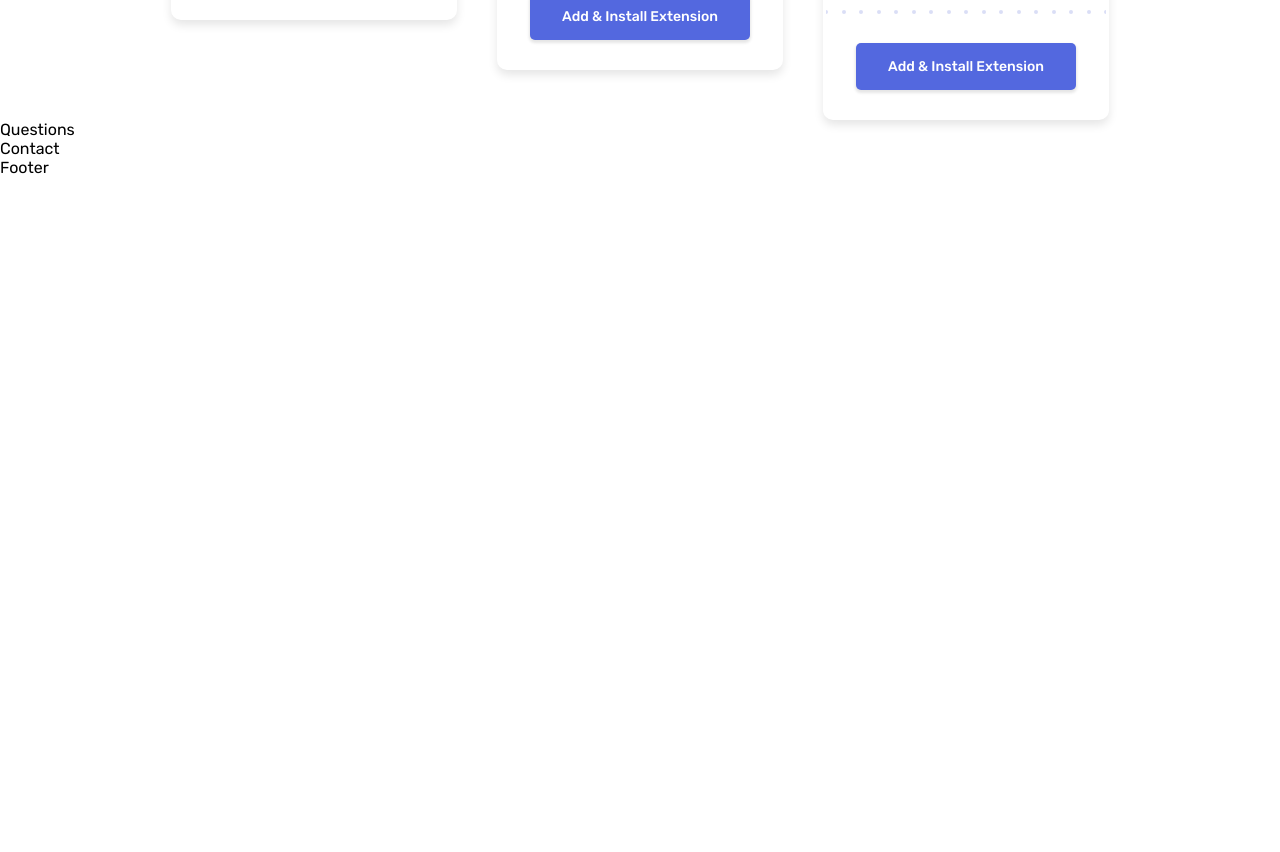
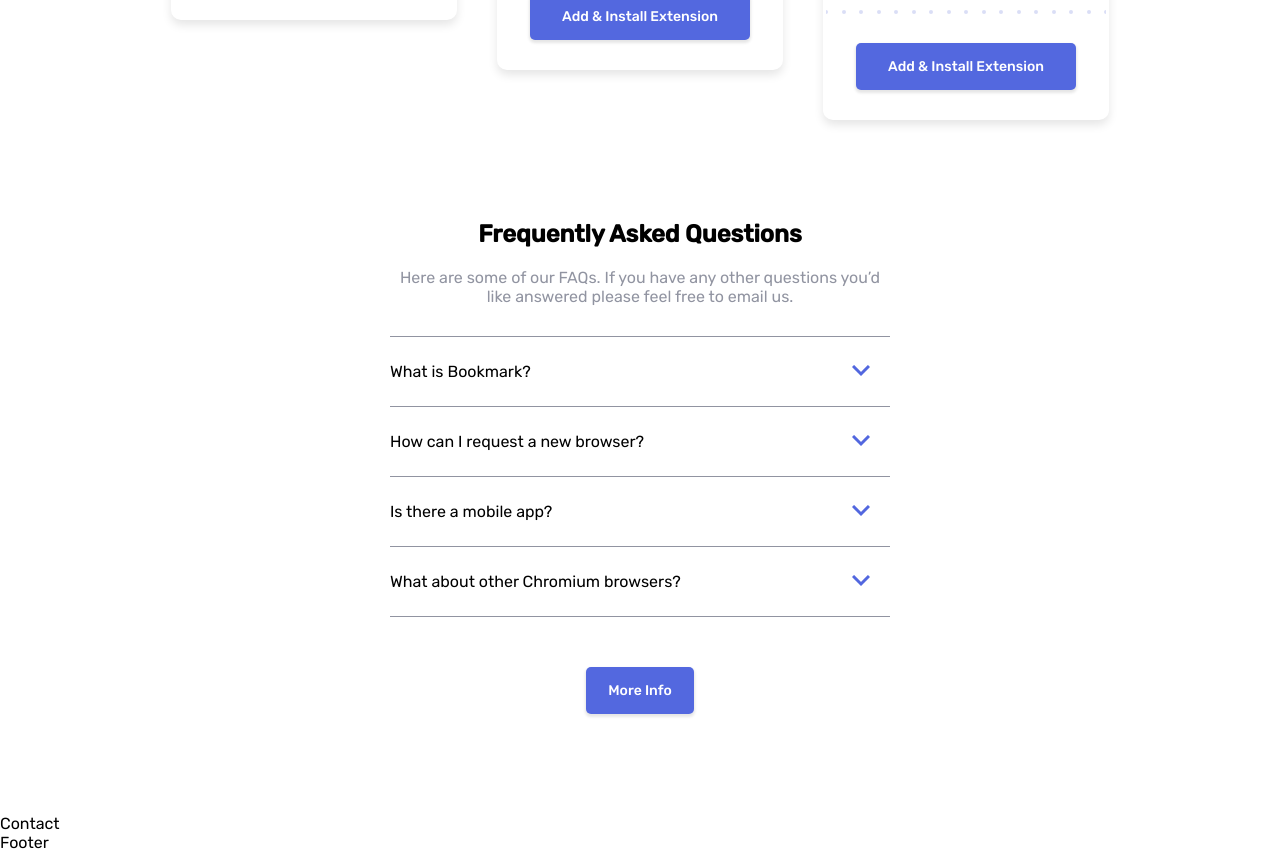
Before and after one commit to Safi100/react-bookmark-landing-page, a React (Create React App) app: page / in a window 1280 px wide. Shown: the part 1412-2264 px from the top of the page. Before the commit the page ends 1589 px from the top, so only its background shows below. Built offline with nearby package versions, Linux system fonts and the light colour scheme.

Commit message:
finish intro style

```diff
--- a/src/app.css
+++ b/src/app.css
@@ -32,3 +32,14 @@ li{
     border-radius: 5px;
     font-weight: 500;
 }
+.btn:hover{
+    background: transparent;
+}
+.blue_btn{
+    background: var(--Soft-Blue);
+    color: #fff;
+}
+.blue_btn:hover{
+    color: var(--Soft-Blue);
+    border-color: var(--Soft-Blue);
+}
--- a/src/components/extension/extension.css
+++ b/src/components/extension/extension.css
@@ -1,6 +1,9 @@
 .extension{
     padding-top: 50px;
     padding-bottom: 100px;
+}
+.extension .paragraph{
+    max-width: 536px;
 }
 .cards_container{
     display: flex;
--- a/src/components/intro/intro.css
+++ b/src/components/intro/intro.css
@@ -43,22 +43,12 @@
     display: flex;
     gap: 15px;
 }
-.blue_btn{
-    background: var(--Soft-Blue);
-    color: #fff;
-}
+
 .firefox_btn{
     background: #F7F7F7;
     color: #565660;
 }
-.intro .wrapper .left .buttons .btn:hover{
-    background: transparent;
-}
-.intro .wrapper .left .buttons .blue_btn:hover{
-    color: var(--Soft-Blue);
-    border-color: var(--Soft-Blue);
-}
-.intro .wrapper .left .buttons .firefox_btn:hover{
+.firefox_btn:hover{
 
     color: #5A5A63;
     border-color: #5A5A63;
@@ -118,4 +108,3 @@
         font-size: 25px;
     }
 }
-/* and (min-width:1059px) */
--- /dev/null
+++ b/src/components/questions/Question.jsx
@@ -0,0 +1,18 @@
+import React, { useState } from 'react'
+
+const Question = ({question, answer}) => {
+    const [open, setOpen] = useState(false)
+  return (
+    <div className="question_answer_container" onClick={() => setOpen(!open)}>
+        <div className="question">
+            <span className='question_title'>{question}</span>
+            <div className={`arrow ${(open === true) ? "arrow_in_open" : ""}`}><svg xmlns="http://www.w3.org/2000/svg" width="18" height="12"><path className={`${(open === true) ? "arrow_color_in_open" : ""}`} fill="none" stroke="#5267DF" stroke-width="3" d="M1 1l8 8 8-8"/></svg></div>
+        </div>
+        <div className={`answer ${(open === true) ? "open" : "close" }`}>
+            <p className='answer_title'>{answer}</p>
+        </div>
+    </div>
+  )
+}
+
+export default Question
--- a/src/components/questions/Questions.jsx
+++ b/src/components/questions/Questions.jsx
@@ -1,9 +1,21 @@
 import React from 'react'
+import Question from './Question'
 import "./questions.css"
 const Questions = () => {
   return (
     <div className='questions'>
-      Questions
+      <div className="wrapper">
+        <h2 className='heading'>Frequently Asked Questions</h2>
+        <p className='paragraph'>Here are some of our FAQs. If you have any other questions you’d like
+        answered please feel free to email us.</p>
+        <div className="questions_container">
+          <Question question={"What is Bookmark?"} answer={"Lorem ipsum dolor sit amet, consectetur adipiscing elit. Fusce tincidunt justo eget ultricies fringilla. Phasellus blandit ipsum quis quam ornare mattis."} />
+          <Question question={"How can I request a new browser?"} answer={"Vivamus luctus eros aliquet convallis ultricies. Mauris augue massa, ultricies non ligula. Suspendisse imperdiet. Vivamus luctus eros aliquet convallis ultricies. Mauris augue massa, ultricies non ligula. Suspendisse imperdie tVivamus luctus eros aliquet convallis ultricies. Mauris augue massa, ultricies non ligula. Suspendisse imperdie"} />
+          <Question question={"Is there a mobile app?"} answer={"Sed consectetur quam id neque fermentum accumsan. Praesent luctus vestibulum dolor, ut condimentum urna vulputate eget. Cras in ligula quis est pharetra mattis sit amet pharetra purus. Sed sollicitudin ex et ultricies bibendum."} />
+          <Question question={"What about other Chromium browsers?"} answer={"Integer condimentum ipsum id imperdiet finibus. Vivamus in placerat mi, at euismod dui. Aliquam vitae neque eget nisl gravida pellentesque non ut velit."} />
+        </div>
+        <div className="button_div"><button className='btn blue_btn'>More Info</button></div>
+      </div>
     </div>
   )
 }
--- a/src/components/questions/questions.css
+++ b/src/components/questions/questions.css
@@ -0,0 +1,50 @@
+.questions{
+    padding: 100px 0;
+}
+.questions .wrapper{
+    max-width: 500px;
+}
+.questions .paragraph{
+    max-width: unset;
+}
+.questions_container{
+    border-bottom: 1px solid var(--Grayish-Blue);
+    margin-bottom: 50px;
+}
+.question_answer_container{
+    border-top: 1px solid var(--Grayish-Blue);
+}
+.question{
+    display: flex;
+    justify-content: space-between;
+    padding: 25px 0;
+    cursor: pointer;
+}
+.question:hover .question_title {
+    color: var(--Soft-Red);
+}
+.question .arrow{
+    margin-right: 20px;
+}
+.arrow_in_open{
+    transform: rotate(180deg);
+}
+.arrow_color_in_open{
+    stroke: var(--Soft-Red) !important;
+}
+.answer_title{
+    color: var(--Grayish-Blue);
+}
+.answer.open{
+    height: max-content;
+    padding-bottom: 25px;
+}
+.answer.close{
+    height: 0;
+    overflow: hidden;
+    padding:0;
+}
+.button_div{
+    display: flex;
+    justify-content: center;
+}
```
